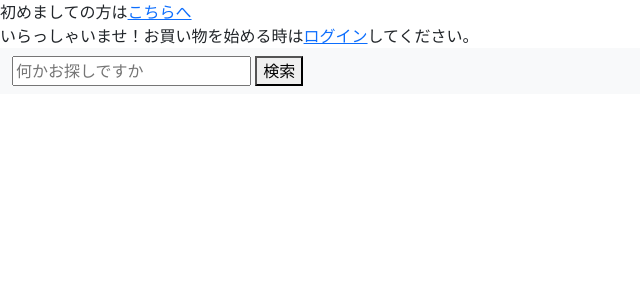
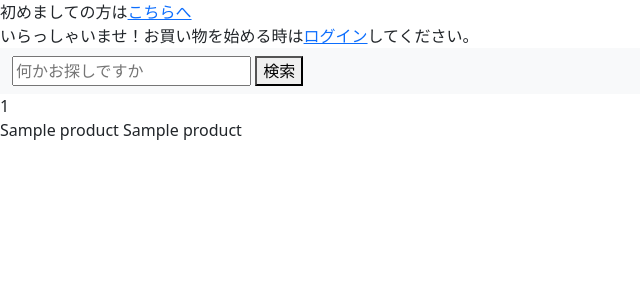
Before and after one commit to hitokin/python, a Flask app: page / in a window 1280 px wide. Shown: the top 300 px of the page, without its empty margins (0-640 px from the left). Run offline with Flask 3, Linux system fonts and the light colour scheme; a database or web service that is not in the repository returns one stand-in record (values such as "Sample title"); some libraries are stand-ins or nearby versions.

Commit message:
商品表示

```diff
--- a/python/EC/templates/index.html
+++ b/python/EC/templates/index.html
@@ -24,7 +24,16 @@
               </div>
             </div>
           </nav>
-    </header>
-
+          <tbody>
+            {% for product in product_list %}
+            <tr>
+            <form action='' >
+                <td>{{ product[0] }}</td><br>
+                <td>{{ product[1] }}</td>
+                <td>{{ product[2] }}</td><br>
+            </tr>
+            {% endfor %}
+        </tbody>
+        </header>
 </body>
 </html>
```
